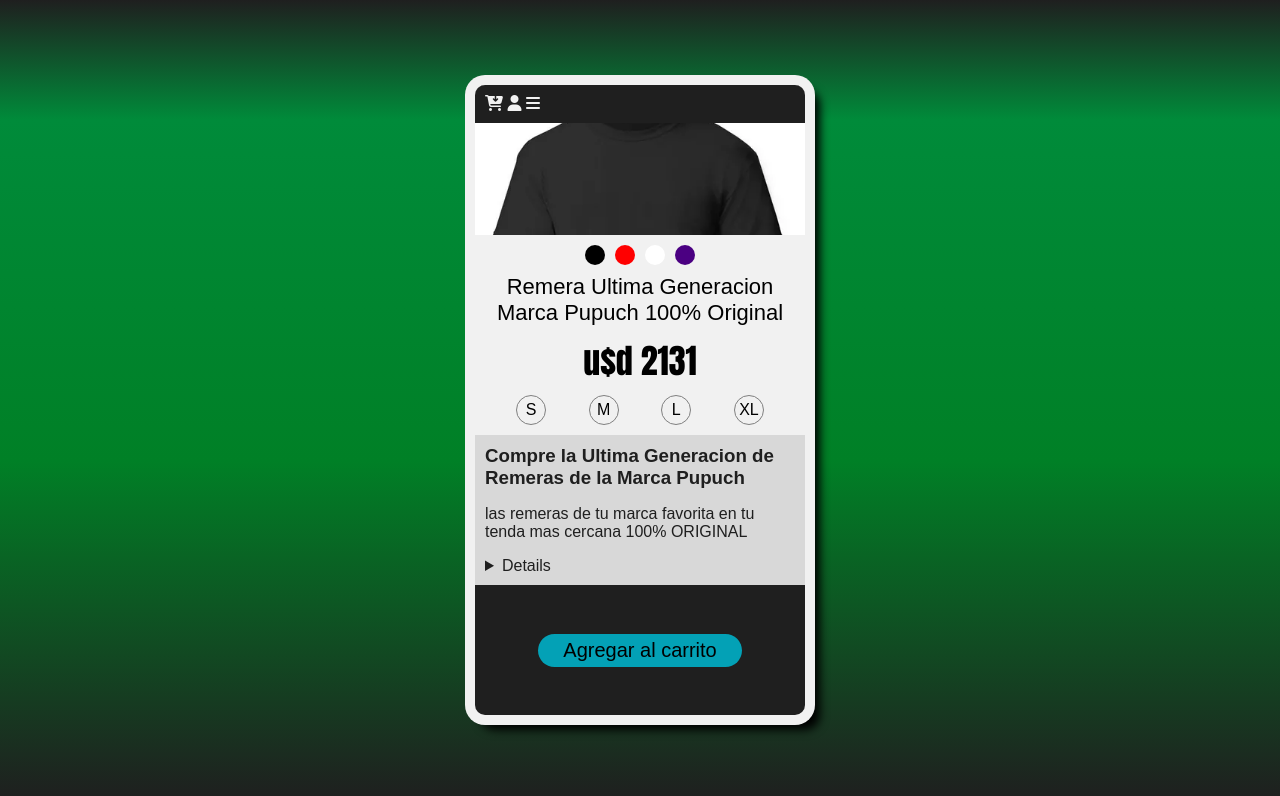
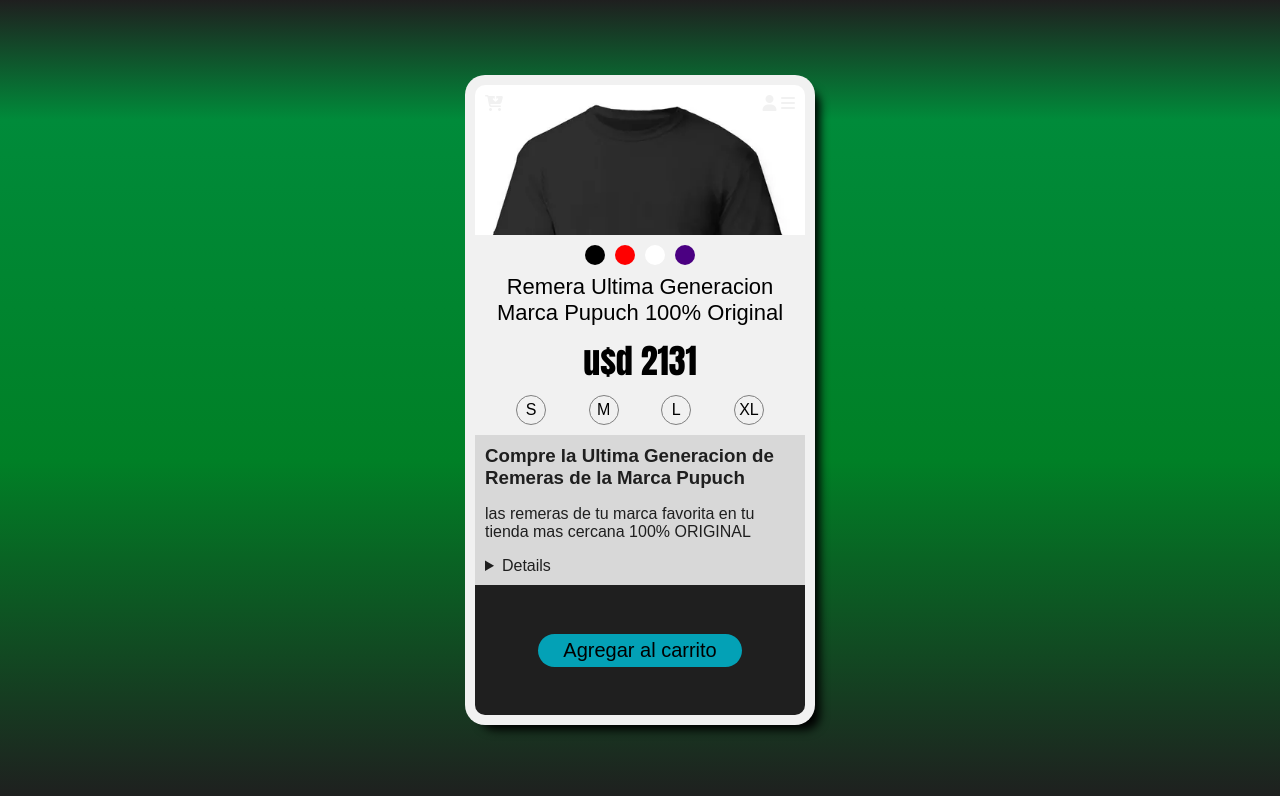
Before and after one commit to McMaldo/tp1_pp_jueves, a plain HTML site: page index.html in a window 1280 px wide. Drawn offline with Linux system fonts and the light colour scheme.

Commit message:
Fixeo del resizing de la img

```diff
--- a/css/style.css
+++ b/css/style.css
@@ -49,17 +49,17 @@ body{
             align-items: center;
             justify-content: center; */
             & .img{
+                top:40px;
+                opacity: 1;
+                z-index: 10;
                 width: 100%;
-                position: absolute;
-                object-fit: cover;
-                left:0;
-                top:0;
-                z-index:0;
+                /*position: absolute;*/
+                box-shadow: 0 0 50px 4000px rgba(0,0,0,0.9);
+
             }
             & .icons{
                 position: absolute;
                 width: 100%;
-                background-color: #1f1f1f;
                 z-index: 1;
                 padding: 10px;
             }
@@ -95,6 +95,11 @@ body{
                     width: 20px;
                     border-radius: 50%;
                     list-style: none;
+                }
+                & li:hover{
+                    cursor: pointer;
+                    transform: scale(1.2);
+                    border: solid 1px #1f1f1f;
                 }
             }
             & ul.talles{
--- a/index.html
+++ b/index.html
@@ -12,10 +12,12 @@
     <div class="container">
         <article class="tarjeta">
             <div class="header">
-                <div class="icons">
+                <div class="icons flex">
                     <i class="fa-solid fa-cart-arrow-down"></i>
-                    <i class="fa-solid fa-user"></i>
-                    <i class="fa-solid fa-bars"></i>
+                    <div>
+                        <i class="fa-solid fa-user"></i>
+                        <i class="fa-solid fa-bars"></i>
+                    </div>
                 </div>
                 <img src="img/remera-negra.webp" class="img">
             </div>
@@ -37,7 +39,7 @@
             </div>
             <div class="desc_product">
                 <h3>Compre la Ultima Generacion de Remeras de la Marca Pupuch</h3>
-                las remeras de tu marca favorita en tu tenda mas cercana 100% ORIGINAL
+                las remeras de tu marca favorita en tu tienda mas cercana 100% ORIGINAL
                 <details>
                     Ultimas unidades disponibles.<br>
                     Llame ya!!!
```
